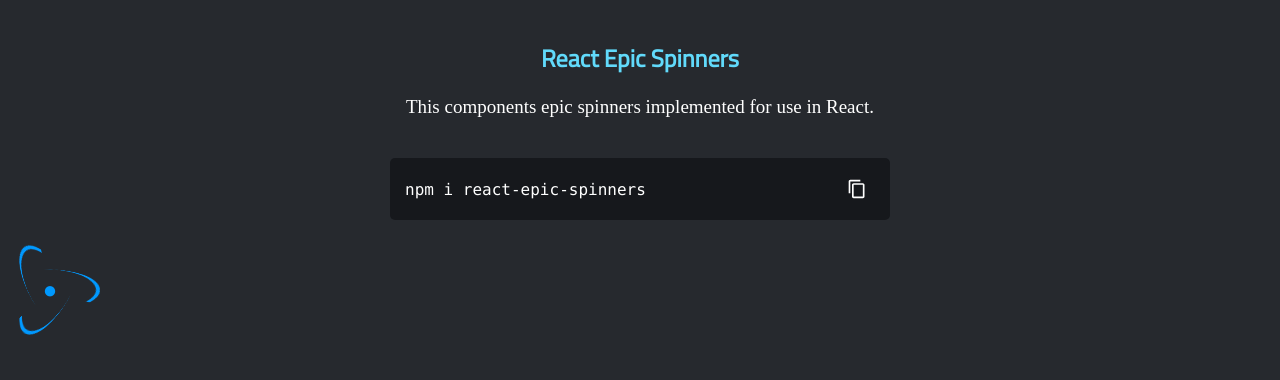
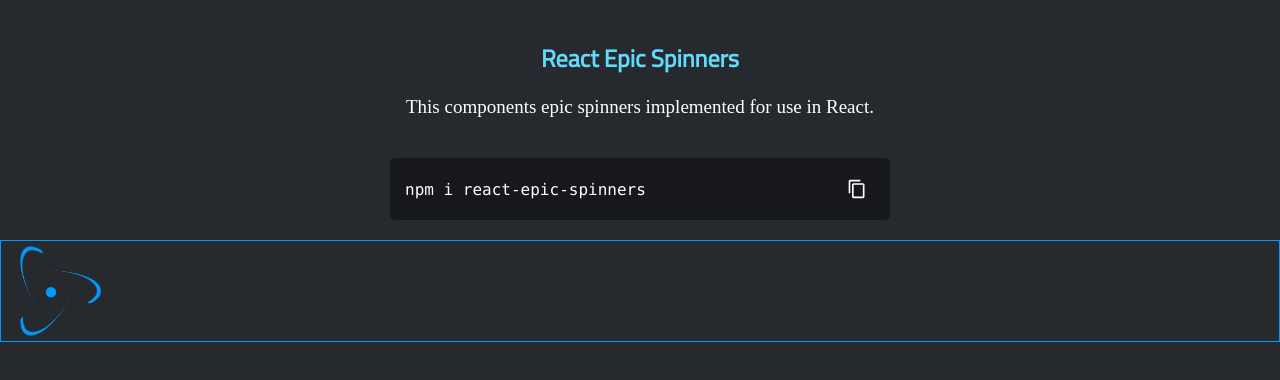
Before and after one commit to Juanestban/react-epic-spinners, a React (Create React App) app: page / in a window 1280 px wide. Shown: the top 380 px of the page. Built offline with nearby package versions, Linux system fonts and the light colour scheme.

Commit message:
Feat: Add component CardSpinner for list the card that have any spinner for render and optimizated for render n quantity of spinners dynamic

```diff
--- /dev/null
+++ b/src/components/Molecules/CardSpinner/CardSpinner.js
@@ -0,0 +1,15 @@
+import Spinners from '../Spinners'
+import { ContainerCard } from './styles'
+
+export const CardSpinner = () => {
+  const keySpinners = Object.keys(Spinners)
+
+  return (
+    <ContainerCard>
+      {keySpinners.map((name, i) => {
+        const Spinner = Spinners[[name]]
+        return <Spinner key={i} color="#09f" size={100} />
+      })}
+    </ContainerCard>
+  )
+}
--- a/src/components/Molecules/CardSpinner/index.js
+++ b/src/components/Molecules/CardSpinner/index.js
@@ -0,0 +1 @@
+export { CardSpinner } from './CardSpinner'
--- /dev/null
+++ b/src/components/Molecules/CardSpinner/styles.js
@@ -0,0 +1,5 @@
+import styled from 'styled-components'
+
+export const ContainerCard = styled.article`
+  border: 1px solid #09f;
+`
--- a/src/components/Molecules/Spinners/index.js
+++ b/src/components/Molecules/Spinners/index.js
@@ -1 +1,8 @@
-export { AtomSpinner } from './AtomSpinner'
+import { AtomSpinner } from './AtomSpinner/AtomSpinner'
+
+const Spinners = {
+  AtomSpinner,
+}
+
+export default Spinners
+export { AtomSpinner }
--- a/src/pages/Home/Home.js
+++ b/src/pages/Home/Home.js
@@ -3,7 +3,7 @@
 import Title from '../../components/Atoms/Title'
 import Text from '../../components/Atoms/Text'
 import ContainerCodeCopy from '../../components/Molecules/ContainerCodeCopy'
-import AtomSpinner from '../../components/Molecules/Spinners/AtomSpinner'
+import { CardSpinner } from '../../components/Molecules/CardSpinner'
 
 export default function Home() {
   return (
@@ -19,7 +19,7 @@
           </Text>
         </ContainerTitle>
         <ContainerCodeCopy />
-        <AtomSpinner color="#09f" size={100} />
+        <CardSpinner />
       </Container>
     </>
   )
```
